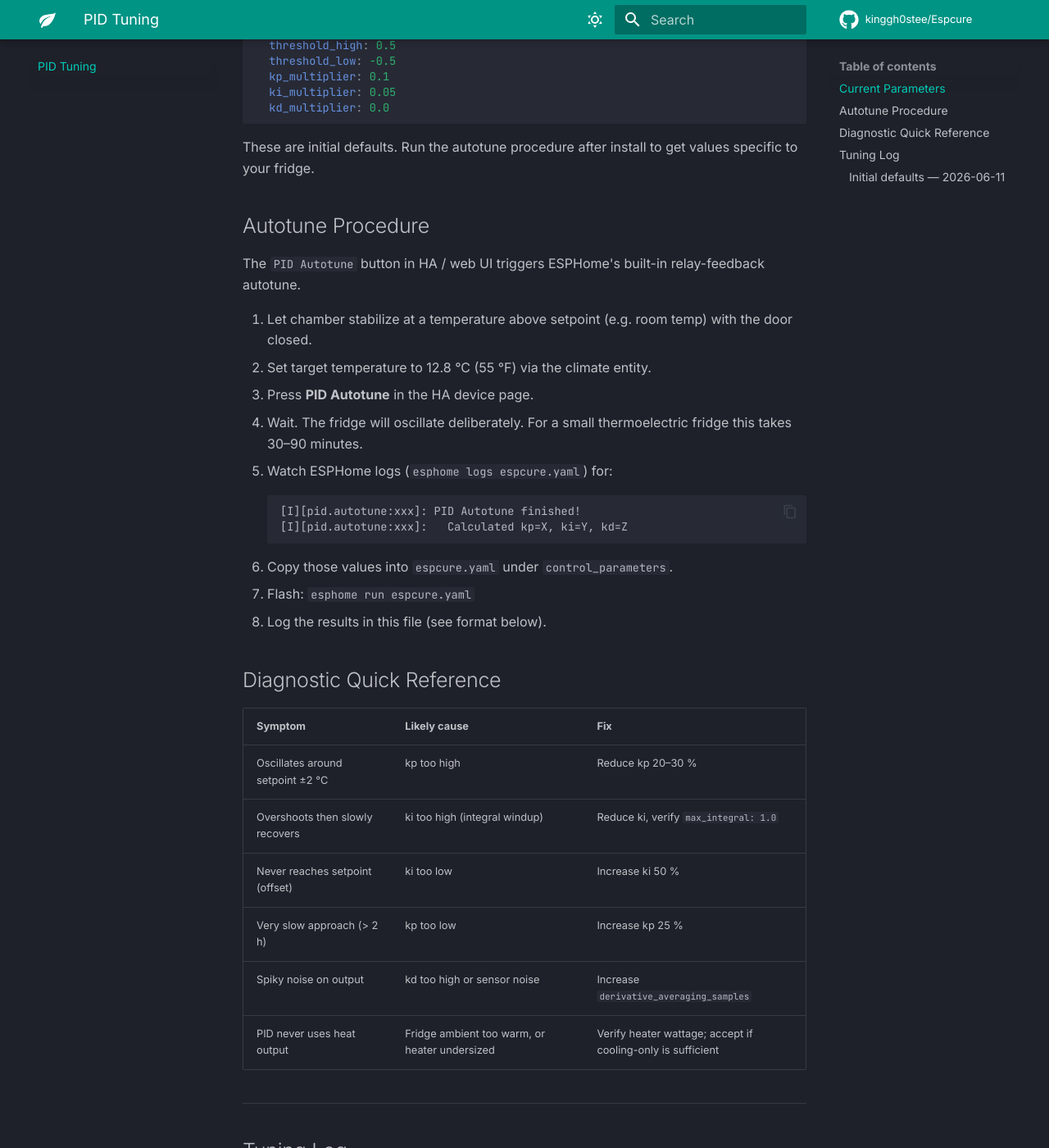
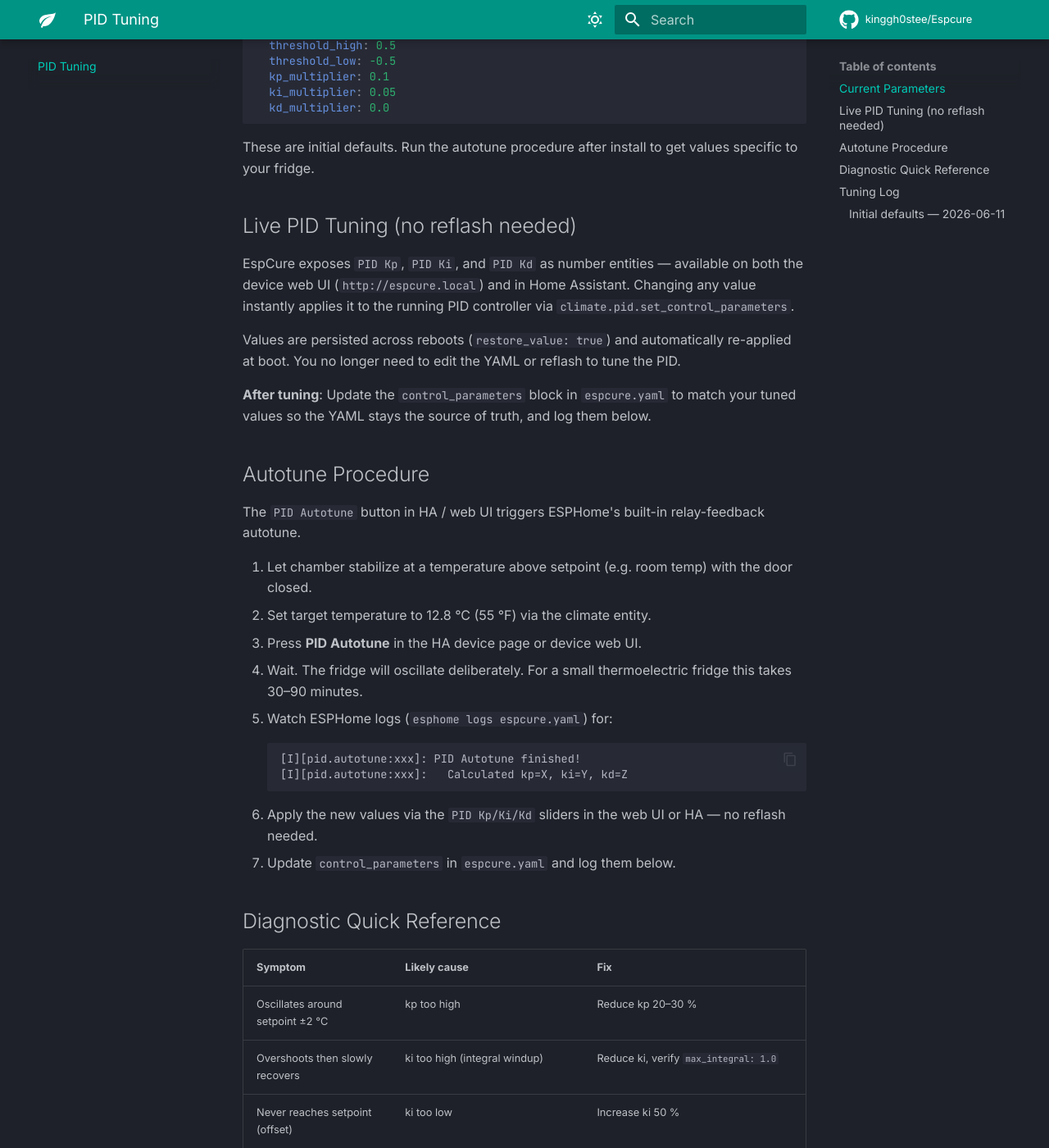
Before and after one commit to kinggh0stee/Espcure, an MkDocs documentation site: the page built from docs/pid-tuning.md, in a window 1280 px wide and 1400 px high, scrolled down 487 px. Shown: the whole window at 82% size. Built offline with MkDocs 1.6.1 and Material for MkDocs 9.7.7, drawn with Linux system fonts in a browser that asks for light colours; comment, search, counter and statistics services are not loaded.

Commit message:
Apply restored PID gains on boot; document live tuning in pid-tuning.md
Without this, tuned kp/ki/kd number entities would be overwritten by the
hardcoded control_parameters block after every reboot. The on_boot action
at priority -200 (runs after component init) reads the restored number
entity states and applies them to the running PID.

Also updates pid-tuning.md to document the no-reflash live tuning workflow.

https://claude.ai/code/session_01DAgSL3kEZoN354Go93Gidg

````diff
--- a/docs/pid-tuning.md
+++ b/docs/pid-tuning.md
@@ -22,22 +22,29 @@ deadband_parameters:
 
 These are initial defaults. Run the autotune procedure after install to get values specific to your fridge.
 
+## Live PID Tuning (no reflash needed)
+
+EspCure exposes `PID Kp`, `PID Ki`, and `PID Kd` as number entities — available on both the device web UI (`http://espcure.local`) and in Home Assistant. Changing any value instantly applies it to the running PID controller via `climate.pid.set_control_parameters`.
+
+Values are persisted across reboots (`restore_value: true`) and automatically re-applied at boot. You no longer need to edit the YAML or reflash to tune the PID.
+
+**After tuning**: Update the `control_parameters` block in `espcure.yaml` to match your tuned values so the YAML stays the source of truth, and log them below.
+
 ## Autotune Procedure
 
 The `PID Autotune` button in HA / web UI triggers ESPHome's built-in relay-feedback autotune.
 
 1. Let chamber stabilize at a temperature above setpoint (e.g. room temp) with the door closed.
 2. Set target temperature to 12.8 °C (55 °F) via the climate entity.
-3. Press **PID Autotune** in the HA device page.
+3. Press **PID Autotune** in the HA device page or device web UI.
 4. Wait. The fridge will oscillate deliberately. For a small thermoelectric fridge this takes 30–90 minutes.
 5. Watch ESPHome logs (`esphome logs espcure.yaml`) for:
    ```
    [I][pid.autotune:xxx]: PID Autotune finished!
    [I][pid.autotune:xxx]:   Calculated kp=X, ki=Y, kd=Z
    ```
-6. Copy those values into `espcure.yaml` under `control_parameters`.
-7. Flash: `esphome run espcure.yaml`
-8. Log the results in this file (see format below).
+6. Apply the new values via the `PID Kp/Ki/Kd` sliders in the web UI or HA — no reflash needed.
+7. Update `control_parameters` in `espcure.yaml` and log them below.
 
 ## Diagnostic Quick Reference
 
````
Also changed, not shown: espcure.yaml (+12 -3 lines).
